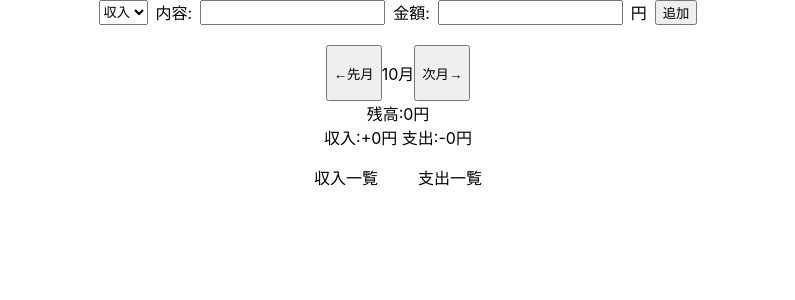
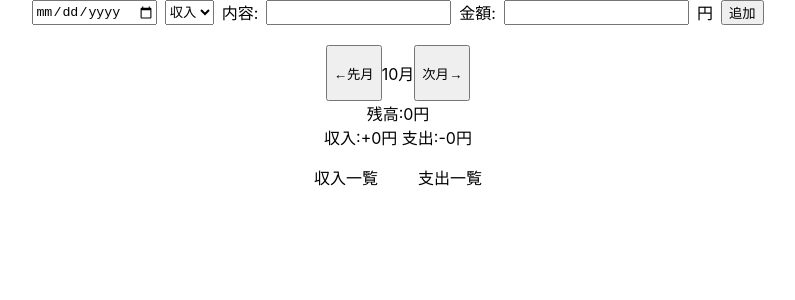
Before and after one commit to mikaijun/account-book, a React (Create React App) app: page / in a window 1280 px wide. Shown: the top 300 px of the page, without its empty margins (242-1037 px from the left). Built offline with nearby package versions, Linux system fonts and the light colour scheme.

Commit message:
日付登録

```diff
--- a/package.json
+++ b/package.json
@@ -10,6 +10,7 @@
     "@types/node": "^12.0.0",
     "@types/react": "^17.0.0",
     "@types/react-dom": "^17.0.0",
+    "dayjs": "^1.10.7",
     "react": "^17.0.2",
     "react-dom": "^17.0.2",
     "react-scripts": "4.0.3",
--- /dev/null
+++ b/src/components/atoms/Calendar.tsx
@@ -0,0 +1,11 @@
+import React from "react";
+
+type Props = {
+  name: string;
+  value: string | number;
+  onChange: React.ChangeEventHandler<HTMLInputElement>;
+};
+
+export const Calendar: React.FC<Props> = ({ name, value, onChange }: Props) => {
+  return <input type="date" value={value} name={name} onChange={onChange} />;
+};
--- a/src/components/atoms/Expense.tsx
+++ b/src/components/atoms/Expense.tsx
@@ -3,11 +3,13 @@ import React from "react";
 type Props = {
   context: string;
   price: number;
+  date: string;
 };
 
-export const Expense: React.FC<Props> = ({ context, price }: Props) => {
+export const Expense: React.FC<Props> = ({ context, price, date }: Props) => {
   return (
     <div className="list">
+      <p>{date}</p>
       <p>{context}</p>
       <p>-{price}</p>
     </div>
--- a/src/components/atoms/Income.tsx
+++ b/src/components/atoms/Income.tsx
@@ -3,11 +3,13 @@ import React from "react";
 type Props = {
   context: string;
   price: number;
+  date: string;
 };
 
-export const Income: React.FC<Props> = ({ context, price }: Props) => {
+export const Income: React.FC<Props> = ({ context, price, date }: Props) => {
   return (
     <div className="list">
+      <p>{date}</p>
       <p>{context}</p>
       <p>+{price}</p>
     </div>
--- a/src/components/molecules/Forms.tsx
+++ b/src/components/molecules/Forms.tsx
@@ -2,19 +2,21 @@ import { useState, useContext, useEffect } from "react";
 import { SelectBox } from "../atoms/SelectBox";
 import { Input } from "../atoms/Input";
 import { Button } from "../atoms/Button";
+import { Calendar } from "../atoms/Calendar";
 import { AccountBookContext } from "../../contexts/AccountBookContexts";
 
 export const Forms = () => {
   const [plusOrMinus, setPlusOrMinus] = useState<"plus" | "minus">("plus");
   const [contents, setContents] = useState<string>("");
   const [price, setPrice] = useState<number | string>("");
+  const [date, setDate] = useState<string>("");
   const { income, expense, setIncome, setExpense } =
     useContext(AccountBookContext);
 
   useEffect(() => {}, [income, expense]);
 
   const addList = () => {
-    const newValue = { context: contents, price: Number(price) };
+    const newValue = { context: contents, price: Number(price), date: date };
     plusOrMinus === "plus"
       ? setIncome([...income, newValue])
       : setExpense([...expense, newValue]);
@@ -26,6 +28,9 @@ export const Forms = () => {
   const handleChange = (event: any) => {
     if (!event.target) return;
     switch (event.target.name) {
+      case "date":
+        setDate(event.target.value);
+        break;
       case "contents":
         setContents(event.target.value);
         break;
@@ -40,6 +45,7 @@ export const Forms = () => {
   };
   return (
     <div className="add-items">
+      <Calendar name={"date"} value={date} onChange={handleChange} />
       <SelectBox name={"plusOrMinus"} onChange={handleChange} />
       内容:
       <Input name={"contents"} value={contents} onChange={handleChange} />
--- a/src/components/molecules/Lists.tsx
+++ b/src/components/molecules/Lists.tsx
@@ -14,6 +14,7 @@ export const Lists: React.FC<Props> = ({ income, expense }: Props) => {
         <p>収入一覧</p>
         {income.map((income, index) => (
           <Income
+            date={income.date}
             context={income.context}
             price={income.price}
             key={`income-${index}`}
@@ -24,6 +25,7 @@ export const Lists: React.FC<Props> = ({ income, expense }: Props) => {
         <p>支出一覧</p>
         {expense.map((expense, index) => (
           <Expense
+            date={expense.date}
             context={expense.context}
             price={expense.price}
             key={`expense-${index}`}
--- a/src/types.ts
+++ b/src/types.ts
@@ -1,6 +1,9 @@
+// import { Dayjs } from "dayjs";
+
 export type list = {
   price: number;
   context: string;
+  date: string;
 };
 
 export type AccountBookValue = {
```
Also changed, not shown: 1 other file (tests, documents, lock files or other folders).
